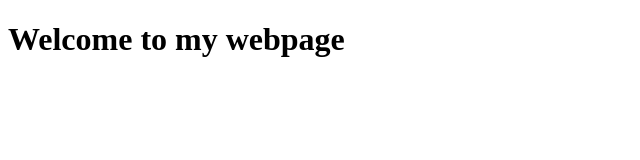
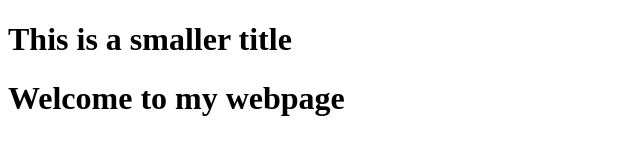
Before and after one commit to Joraph/CS50W, a plain HTML site: page hello.html in a window 1280 px wide. Shown: the whole page, without its empty margins (0-640 px from the left). Drawn offline with Linux system fonts and the light colour scheme.

```diff
--- a/hello.html
+++ b/hello.html
@@ -3,6 +3,7 @@
 <head>
   <meta charset="UTF-8">
   <title>First web page</title>
+  <h1> This is a smaller title</h1>
 </head>
 <body>
 <h1>Welcome to my webpage</h1>
```
